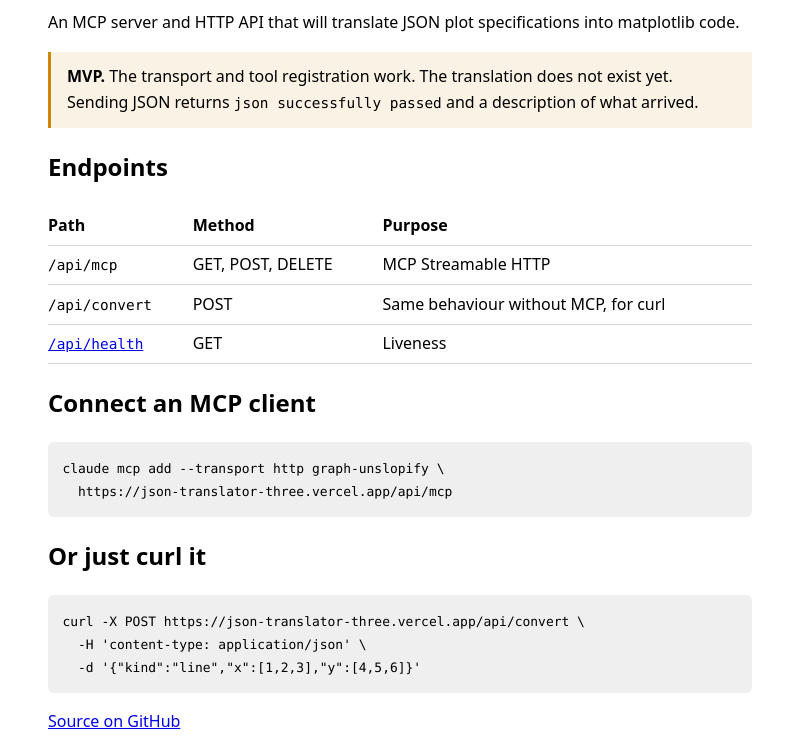
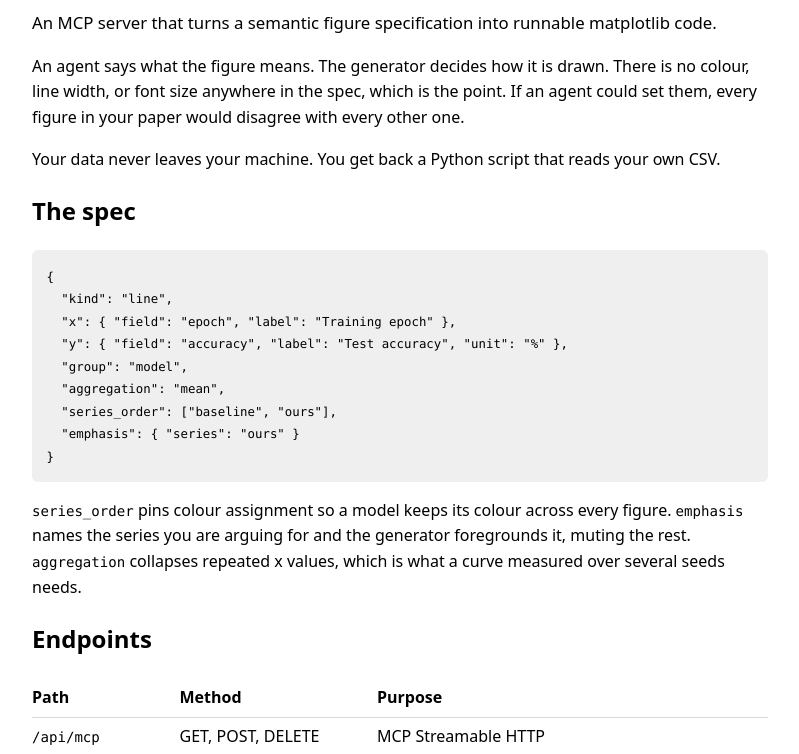
Before and after one commit to unluckyjet/JSONTranslator, a website: page public/index.html in a window 1280 px wide. Shown: the part 132-886 px from the top of the page, without its empty margins (240-1039 px from the left). Drawn offline with Linux system fonts and the light colour scheme.

Commit message:
docs: describe the translator instead of the placeholder
The README and landing page still said the translation did not exist. They now
cover the spec, what series_order, emphasis, and aggregation are for, the
twelve static checks, and the three verification layers.

```diff
--- a/public/index.html
+++ b/public/index.html
@@ -9,30 +9,53 @@
       body {
         margin: 0 auto;
         padding: 3rem 1.25rem;
-        max-width: 44rem;
+        max-width: 46rem;
         font: 16px/1.6 ui-sans-serif, system-ui, -apple-system, "Segoe UI", sans-serif;
       }
-      code, pre { font-family: ui-monospace, SFMono-Regular, Menlo, monospace; font-size: 0.9em; }
+      code, pre { font-family: ui-monospace, SFMono-Regular, Menlo, monospace; font-size: 0.88em; }
       pre { padding: 0.9rem; border-radius: 6px; overflow-x: auto; background: rgba(127,127,127,0.12); }
       table { border-collapse: collapse; width: 100%; }
       th, td { text-align: left; padding: 0.4rem 0.7rem 0.4rem 0; border-bottom: 1px solid rgba(127,127,127,0.3); }
-      .note { padding: 0.8rem 1rem; border-left: 3px solid #d08700; background: rgba(208,135,0,0.1); }
+      .lede { font-size: 1.05em; }
     </style>
   </head>
   <body>
     <h1>GraphUnslopify</h1>
-    <p>An MCP server and HTTP API that will translate JSON plot specifications into matplotlib code.</p>
+    <p class="lede">
+      An MCP server that turns a semantic figure specification into runnable matplotlib code.
+    </p>
 
-    <p class="note">
-      <strong>MVP.</strong> The transport and tool registration work. The translation does not exist
-      yet. Sending JSON returns <code>json successfully passed</code> and a description of what arrived.
+    <p>
+      An agent says what the figure means. The generator decides how it is drawn. There is no
+      colour, line width, or font size anywhere in the spec, which is the point. If an agent could
+      set them, every figure in your paper would disagree with every other one.
+    </p>
+
+    <p>Your data never leaves your machine. You get back a Python script that reads your own CSV.</p>
+
+    <h2>The spec</h2>
+    <pre><code>{
+  "kind": "line",
+  "x": { "field": "epoch", "label": "Training epoch" },
+  "y": { "field": "accuracy", "label": "Test accuracy", "unit": "%" },
+  "group": "model",
+  "aggregation": "mean",
+  "series_order": ["baseline", "ours"],
+  "emphasis": { "series": "ours" }
+}</code></pre>
+
+    <p>
+      <code>series_order</code> pins colour assignment so a model keeps its colour across every
+      figure. <code>emphasis</code> names the series you are arguing for and the generator
+      foregrounds it, muting the rest. <code>aggregation</code> collapses repeated x values, which
+      is what a curve measured over several seeds needs.
     </p>
 
     <h2>Endpoints</h2>
     <table>
       <tr><th>Path</th><th>Method</th><th>Purpose</th></tr>
       <tr><td><code>/api/mcp</code></td><td>GET, POST, DELETE</td><td>MCP Streamable HTTP</td></tr>
-      <tr><td><code>/api/convert</code></td><td>POST</td><td>Same behaviour without MCP, for curl</td></tr>
+      <tr><td><code>/api/convert</code></td><td>POST</td><td>Same translation without MCP, for curl</td></tr>
       <tr><td><code><a href="/api/health">/api/health</a></code></td><td>GET</td><td>Liveness</td></tr>
     </table>
 
@@ -40,11 +63,16 @@
     <pre><code>claude mcp add --transport http graph-unslopify \
   https://json-translator-three.vercel.app/api/mcp</code></pre>
 
-    <h2>Or just curl it</h2>
+    <h2>Or curl it</h2>
     <pre><code>curl -X POST https://json-translator-three.vercel.app/api/convert \
   -H 'content-type: application/json' \
-  -d '{"kind":"line","x":[1,2,3],"y":[4,5,6]}'</code></pre>
+  -d '{"kind":"line",
+       "x":{"field":"epoch","label":"Epoch"},
+       "y":{"field":"acc","label":"Accuracy"}}'</code></pre>
 
-    <p><a href="https://github.com/unluckyjet/JSONTranslator">Source on GitHub</a></p>
+    <p>
+      Line, scatter, and bar for now. Twelve checks run on the spec before anything is drawn.
+      <a href="https://github.com/unluckyjet/JSONTranslator">Source on GitHub</a>.
+    </p>
   </body>
 </html>
```
Also changed, not shown: README.md.
